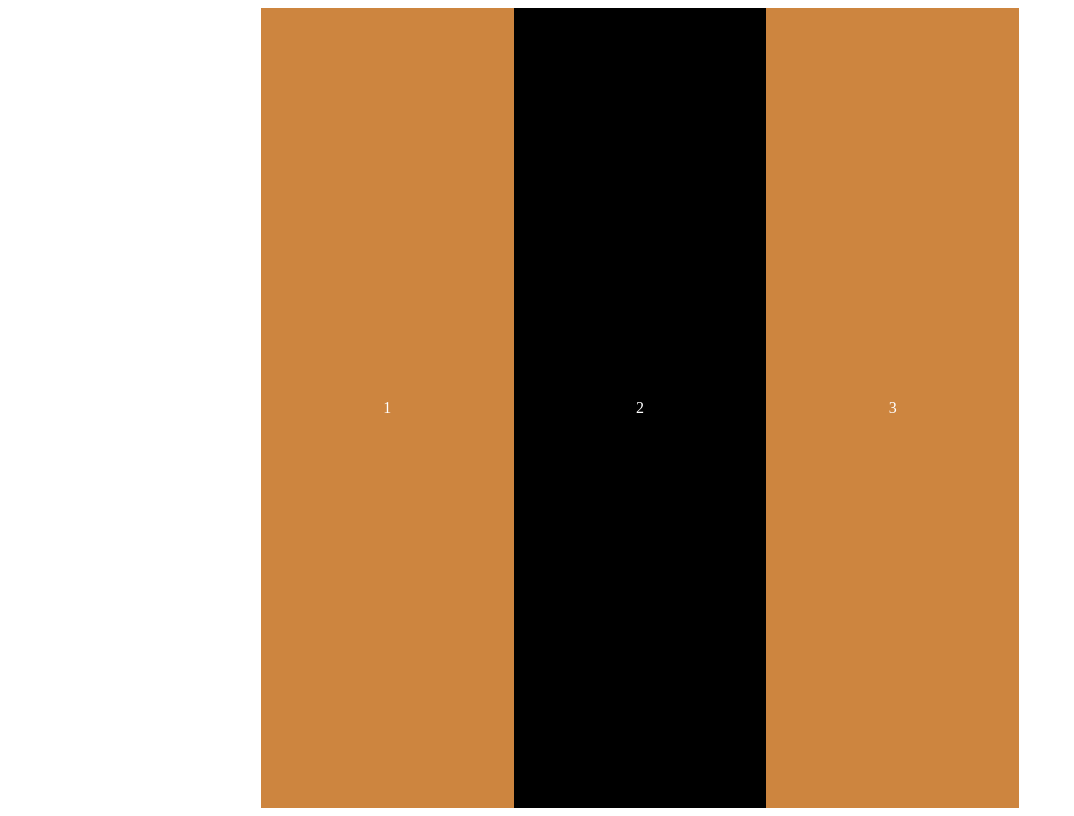
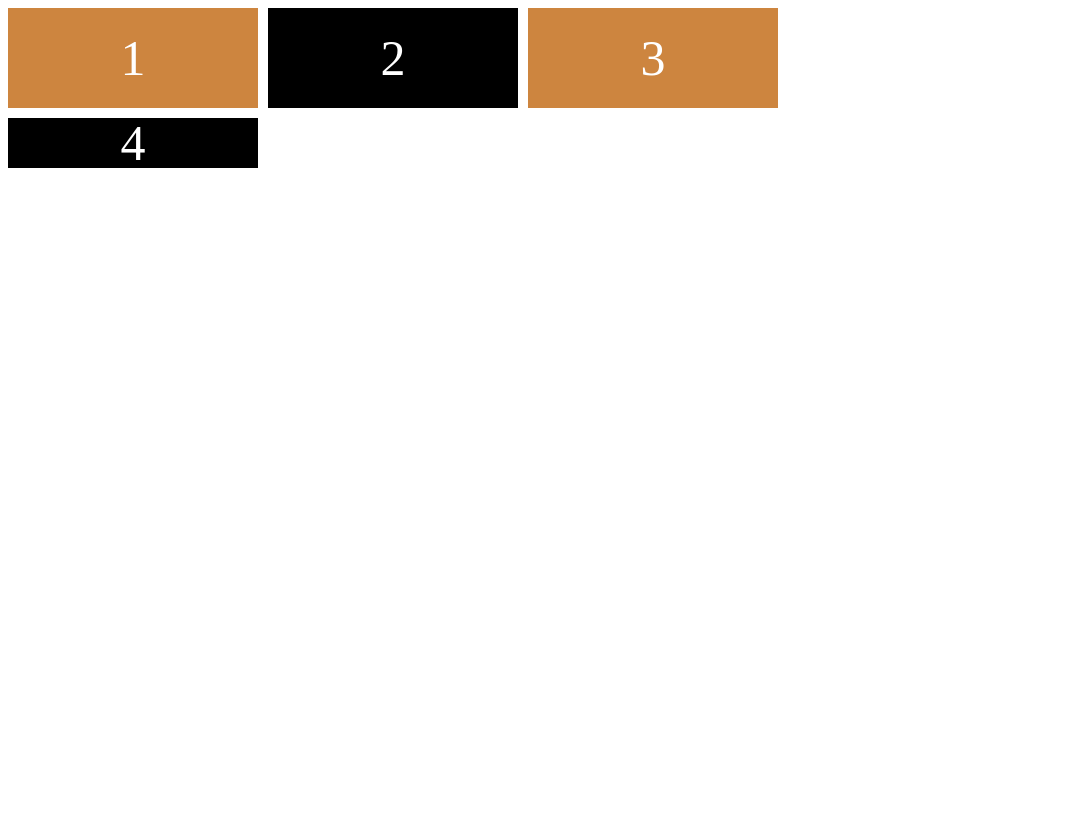
Before and after one commit to snoop2head/scss_practice, a plain HTML site: page index.html in a window 1280 px wide. Shown: the whole page, without its empty margins (0-1074 px from the left). Drawn offline with Linux system fonts and the light colour scheme.

Commit message:
using grid to create table-like display

```diff
--- a/index.html
+++ b/index.html
@@ -11,6 +11,7 @@
       <div class="child">1</div>
       <div class="child">2</div>
       <div class="child">3</div>
+      <div class="child">4</div>
     </div>
   </body>
 </html>
--- a/src/styles.css
+++ b/src/styles.css
@@ -1,24 +1,23 @@
 .father {
-  display: flex;
-  flex-direction: row;
-  width: 100wh;
-  height: 100vh;
-  justify-content: center;
+  display: grid;
+  grid-template-columns: 250px 250px 250px;
+  /* column-gap: 10px;
+  row-gap: 10px; */
+  gap: 10px;
+  grid-template-rows: 100px 50px 300px;
 }
 
-/* first box */
 .child {
-  flex-basis: 20%;
+  flex-basis: 300px;
   background: peru;
   color: white;
-
-  /* centering texts */
+  /* texts related stuff */
   display: flex;
   justify-content: center;
   align-items: center;
+  font-size: 50px;
 }
 
-/* second box */
 .child:nth-child(2) {
   background-color: black;
 }
@@ -26,3 +25,7 @@
 .child:nth-child(3) {
   background-color: peru;
 }
+
+.child:nth-child(4) {
+  background-color: black;
+}
```
Also changed, not shown: README.md.
